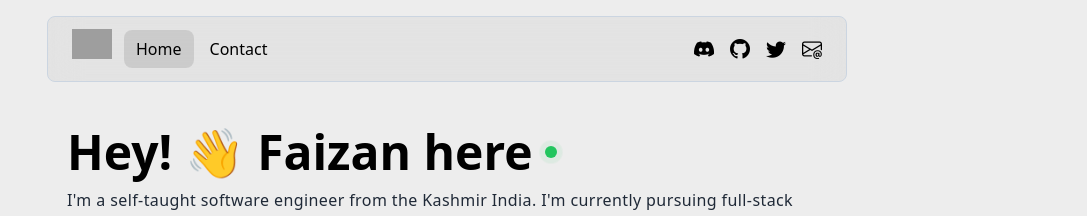
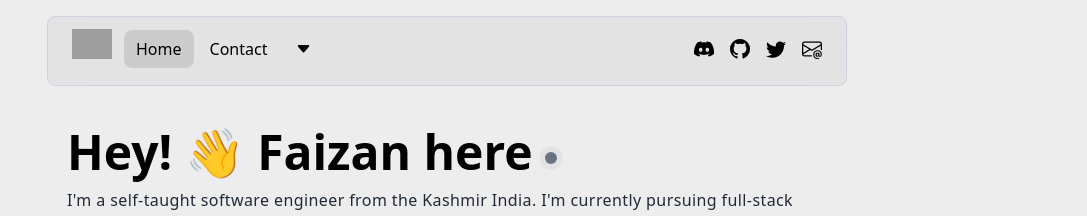
Before and after one commit to hellofaizan/hellofaizan.me, a Next.js app: page / in a window 1280 px wide. Shown: the top 216 px of the page, without its empty margins (193-1280 px from the left). Built offline with nearby package versions, Linux system fonts and the light colour scheme; no server answers; grey boxes are pictures that could not be loaded.

Commit message:
V1.1
- Added More Navbar items
- Fixed padding of Online dot
- Linked blog site in Navbar

```diff
--- a/next.config.js
+++ b/next.config.js
@@ -26,6 +26,11 @@ module.exports = {
         permanent: true,
       },
       {
+        source: '/blogs',
+        destination: 'https://blog.hellofaizan.me',
+        permanent: true,
+      },
+      {
         source: '/twitter',
         destination: 'https://twitter.com/hellofaizandev',
         permanent: true,
--- a/src/pages/components/Nav.js
+++ b/src/pages/components/Nav.js
@@ -3,8 +3,10 @@ import Link from 'next/link'
 import Image from 'next/image'
 import { useRouter } from 'next/router'
 import classNames from '../utils/classNames'
+import { useState } from 'react'
 
 const Nav = () => {
+    const [show, setShow] = useState(false)
     const router = useRouter();
 
     const LandingBtn = ({ name, link, selected }) => {
@@ -21,12 +23,12 @@ const Nav = () => {
     return (
         <div className='flex justify-center'>
             <div className='z-[999] sm:mt-4 fixed w-full md:w-[50rem] bg-[#d4d4d4]/40 dark:bg-[#393939]/40 sm:border sm:dark:border-slate-600 sm:border-slate-300 backdrop-blur-lg md:rounded-lg overflow-hidden'>
-                <nav aria-label="Site Nav" className="flex justify-between items-center px-6 py-3 " >
-
+                <nav aria-label="Site Nav" className="flex flex-col px-6 py-3 " >
+                    <div className='flex justify-between items-center w-full'>
                         <ul className="flex items-center md:gap-1 text-md font-medium dark:text-gray-300 ">
                             <li className='h-10 w-10 mr-2'>
                                 <Link href="/">
-                                <Image src="/Dfaizan.png" title='Home Screen' alt="HelloFaizan" width={50} height={50} priority/>
+                                    <Image src="/Dfaizan.png" title='Home Screen' alt="HelloFaizan" width={50} height={50} priority />
                                 </Link>
                             </li>
                             <li className="dark:hover:text-gray-100 ">
@@ -36,10 +38,20 @@ const Nav = () => {
                             <li className='dark:hover:text-gray-100 '>
                                 <LandingBtn name="Contact" link="/contact" selected={router.pathname === "/contact"} />
                             </li>
-{/*
-                        <li className='dark:hover:text-gray-100 '>
-                            <LandingBtn name="Experiments" link="/experiments" selected={router.pathname === "/experiments"} />
-                        </li> */}
+
+                            <li className='dark:hover:text-gray-100 ml-3'>
+                                {
+                                    !show ? <i className='bi bi-caret-down-fill' onClick={
+                                        () => {
+                                            setShow(!show)
+                                        }
+                                    }></i> : <i className='bi bi-caret-right-fill' onClick={
+                                        () => {
+                                            setShow(!show)
+                                        }
+                                    }></i>
+                                }
+                            </li>
 
 
                         </ul>
@@ -50,6 +62,32 @@ const Nav = () => {
                             <li><Link href={"/twitter"} target="_blank"><i className='bi bi-twitter'></i></Link></li>
                             <li><Link href={"/mail"} target="_blank"><i className='bi bi-envelope-at'></i></Link></li>
                         </ul>
+                    </div>
+
+                    <div className='mt-1'>
+                        {
+                            show
+                                ? <div className='flex justify-between items-center'>
+                                    <ul className='flex space-x-2'>
+                                        <li className='dark:hover:text-gray-200'>
+                                            <Link href="/links">/links</Link>
+                                        </li>
+                                        <li className='dark:hover:text-gray-200'>
+                                            <Link href="/blogs" target="_blank">/blogs</Link>
+                                        </li>
+                                        <li className='dark:hover:text-gray-200'>
+                                            <Link href="/logs">/logs</Link>
+                                        </li>
+                                    </ul>
+                                    <ul className='flex sm:hidden items-center justify-center gap-3 text-lg font-medium dark:text-gray-300'>
+                                        <li><Link href={"/discord"} target="_blank"><i className='bi bi-discord'></i></Link></li>
+                                        <li><Link href={"/github"} target="_blank"><i className='bi bi-github'></i></Link></li>
+                                        <li><Link href={"/twitter"} target="_blank"><i className='bi bi-twitter'></i></Link></li>
+                                        <li><Link href={"/mail"} target="_blank"><i className='bi bi-envelope-at'></i></Link></li>
+                                    </ul>
+                                </div> : null
+                        }
+                    </div>
                 </nav>
 
             </div>
--- a/src/pages/components/Online.js
+++ b/src/pages/components/Online.js
@@ -14,18 +14,18 @@ const Online = () => {
             })
     }, [data])
 
-    if (data?.data?.active_on_discord_desktop === false && data?.data?.active_on_discord_mobile === false) {
+    if (data?.data?.active_on_discord_desktop === true || data?.data?.active_on_discord_mobile === true) {
         return (
-            <span className="w-3 h-3" title={data.data?.discord_status}>
-                <span className="absolute w-3 h-3 bg-gray-500 rounded-full animate-ping" />
-                <span className="absolute w-3 h-3 bg-gray-500 rounded-full" />
+            <span className="w-3 h-3 md:mt-3" title={data.data?.discord_status}>
+                <span className="absolute w-3 h-3 bg-green-500 rounded-full animate-ping" />
+                <span className="absolute w-3 h-3 bg-green-500 rounded-full" />
             </span>
         )
     }
     return (
-        <span className="w-3 h-3" title={data.data?.discord_status}>
-            <span className="absolute w-3 h-3 bg-green-500 rounded-full animate-ping" />
-            <span className="absolute w-3 h-3 bg-green-500 rounded-full" />
+        <span className="w-3 h-3 md:mt-3" title={data.data?.discord_status}>
+            <span className="absolute w-3 h-3 bg-gray-500 rounded-full animate-ping" />
+            <span className="absolute w-3 h-3 bg-gray-500 rounded-full" />
         </span>
     )
 }
```
Lines whose indentation alone changed are shown as unchanged.
